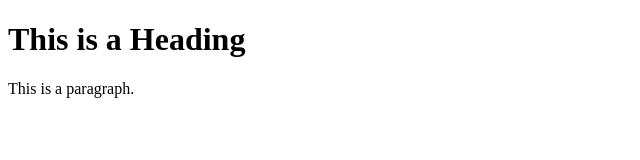
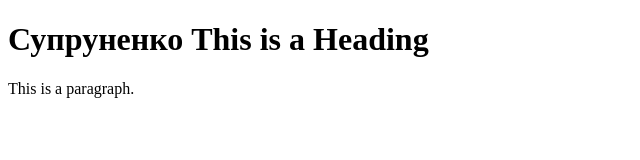
Before and after one commit to fnwfiqwfipqwpf/HTMLTutorial, a plain HTML site: page index.html in a window 1280 px wide. Shown: the whole page, without its empty margins (0-640 px from the left). Drawn offline with Linux system fonts and the light colour scheme.

Commit message:
Додано прізвище на початку заголовку

```diff
--- a/index.html
+++ b/index.html
@@ -5,7 +5,7 @@
 </head>
 <body>
 
-<h1>This is a Heading</h1>
+<h1> Супруненко This is a Heading</h1>
 <p>This is a paragraph.</p>
 
 </body>
```
